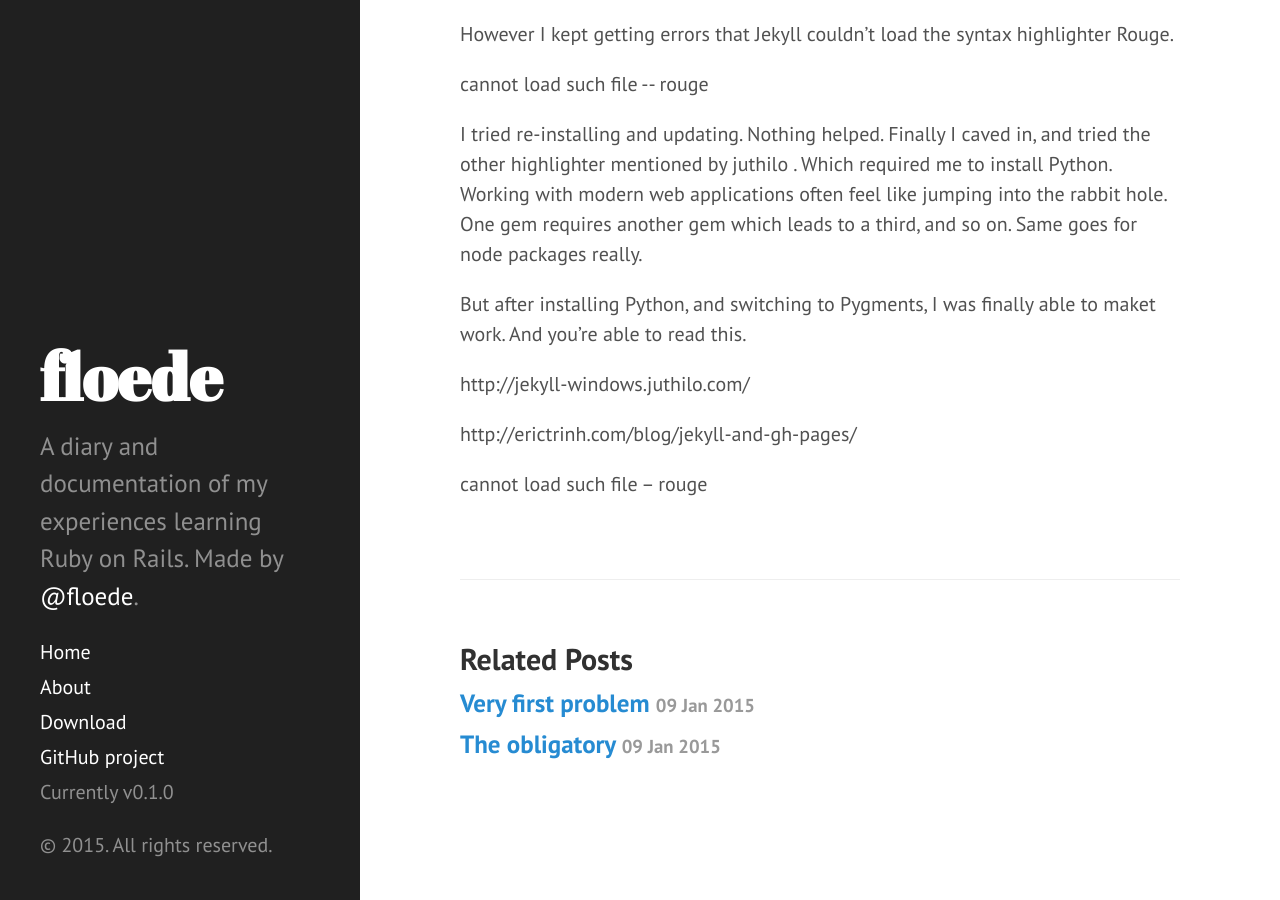
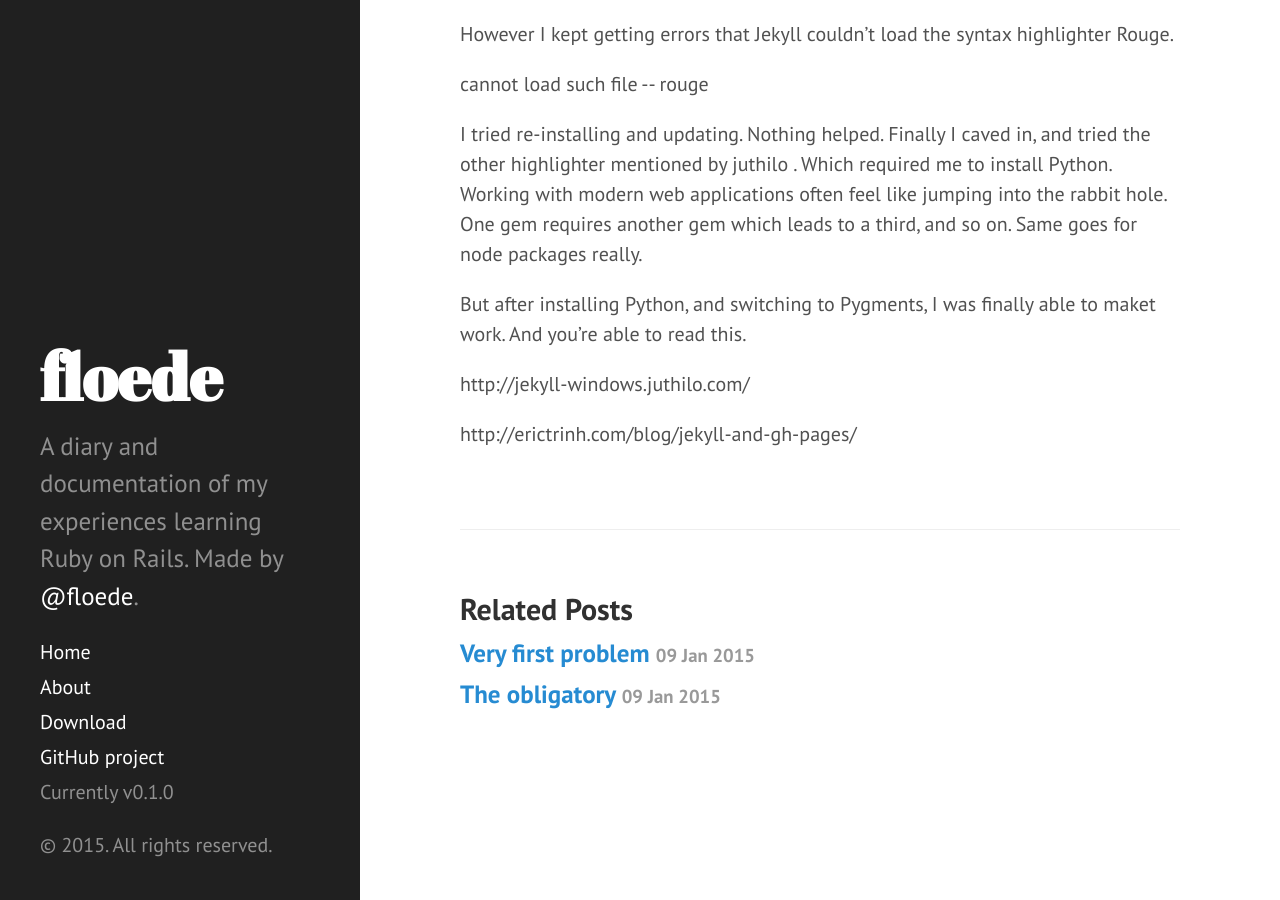
Before and after one commit to floede/folio-jekyll, a Jekyll site: the page built from _posts/2015-01-09-solving-jekyll-on-windows.md, in a window 1280 px wide and 900 px high, scrolled down 671 px. Built offline with Jekyll 4.4.1, drawn with Linux system fonts in a browser that asks for light colours; Markdown is read by kramdown in place of the engine named in the settings.

Commit message:
Updated 2015-01-09-solving-jekyll-on-windows.md

```diff
--- a/_posts/2015-01-09-solving-jekyll-on-windows.md
+++ b/_posts/2015-01-09-solving-jekyll-on-windows.md
@@ -24,5 +24,3 @@ But after installing Python, and switching to Pygments, I was finally able to ma
 http://jekyll-windows.juthilo.com/
 
 http://erictrinh.com/blog/jekyll-and-gh-pages/
-
-cannot load such file -- rouge
```
